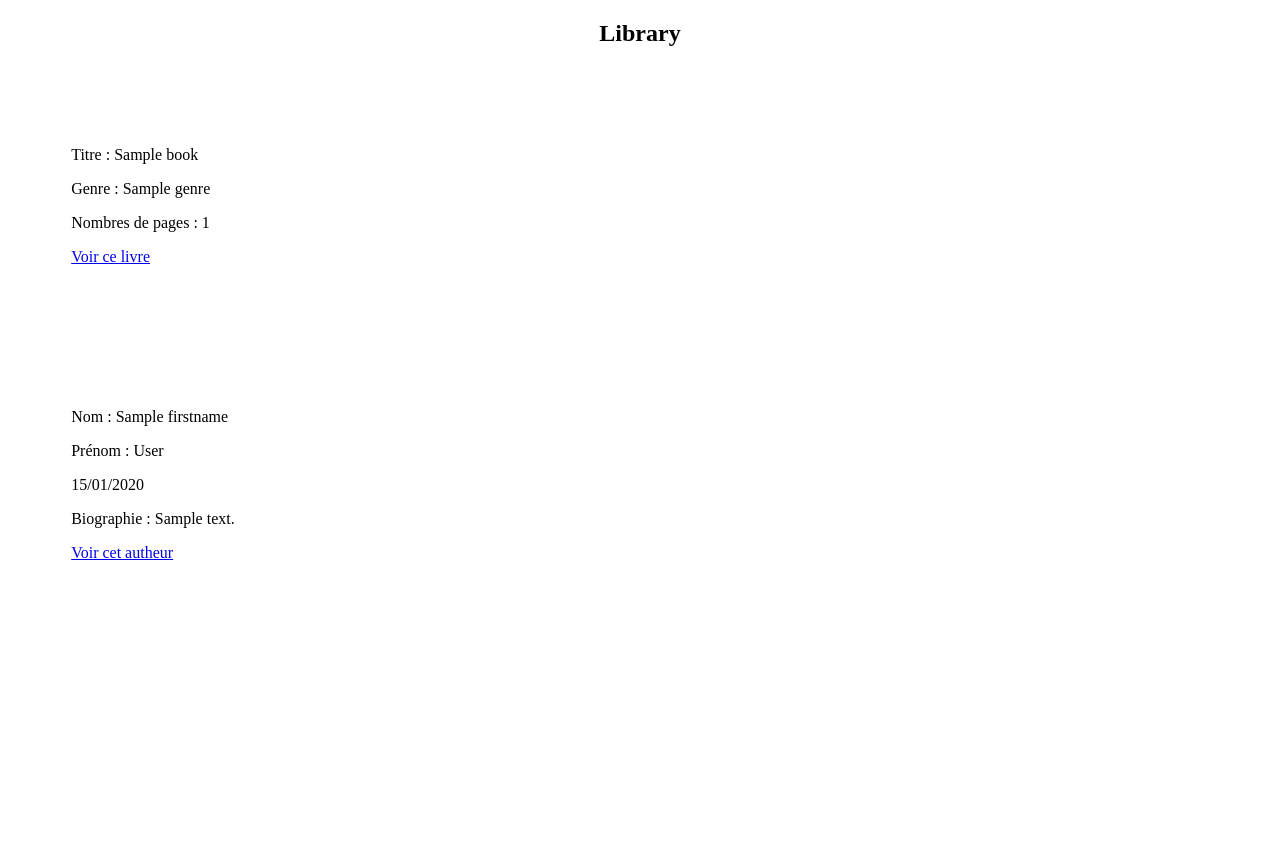
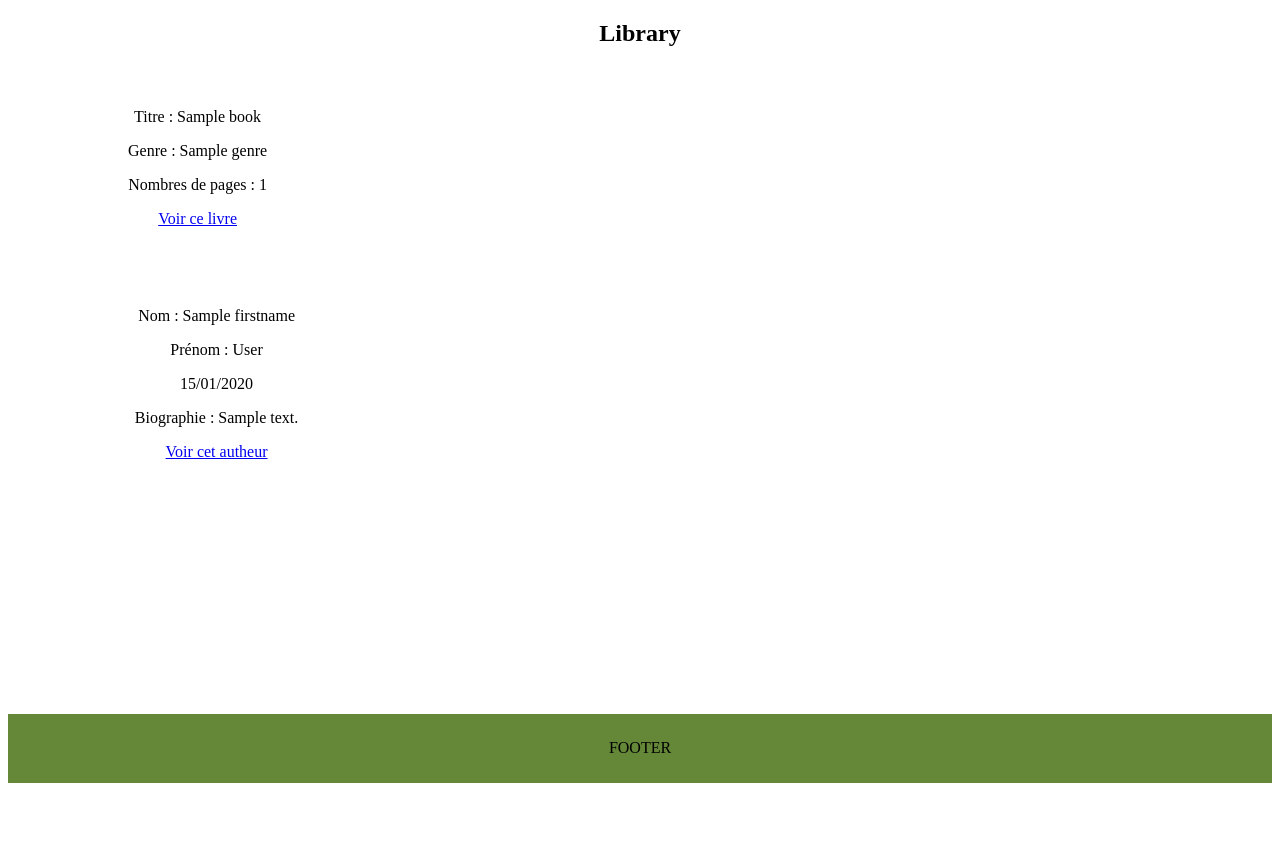
Before and after one commit to GomezGuillaume/library-LaPiscine, a Symfony app: template templates/home.html.twig in a window 1280 px wide. Shown: the part 105-971 px from the top of the page. After the commit the page ends 888 px from the top, so only its background shows below. Run offline with Twig, Linux system fonts and the light colour scheme; the template is opened without the code that fills it: most values are stand-ins (such as "Sample title", 1, 10 or a date in 2020); some libraries are stand-ins or nearby versions.

Commit message:
application of methods, and display

```diff
--- a/public/admin.css
+++ b/public/admin.css
@@ -93,3 +93,24 @@ footer{
 .formControl button{
     margin-top: 5%;
 }
+
+.author-home{
+    width: 33%;
+    text-align: center;
+}
+
+.book-book{
+    display: flex;
+    text-align: center;
+    margin: 0 auto;
+    padding-top: 2%;
+}
+
+.author-author{
+    display: flex;
+    margin-top: 5%;
+}
+
+.book-home{
+    width: 30%;
+}
--- a/src/Controller/HomeController.php
+++ b/src/Controller/HomeController.php
@@ -13,7 +13,7 @@ use Symfony\Component\Routing\Annotation\Route;
 class HomeController extends AbstractController {
 
     /**
-     * @Route ("/home", name = "home")
+     * @Route ("/", name = "home")
      */
     public function home (BookRepository $bookRepository, AuthorRepository $authorRepository) {
 
--- a/templates/base/BaseAuthors.html.twig
+++ b/templates/base/BaseAuthors.html.twig
@@ -17,7 +17,7 @@
     <ul>
         <li><a href={{ path("books") }}>Books</a></li>
         <li><img src="https://www.freeiconspng.com/uploads/open-book-icon-17.png"></li>
-        <li><a href={{ path("authorsklist") }}>Authors</a></li>
+        <li><a href={{ path("authorslist") }}>Authors</a></li>
     </ul>
 </header>
 
--- a/templates/home.html.twig
+++ b/templates/home.html.twig
@@ -2,9 +2,9 @@
 
 
 {% block home %}
-    <div class="block">
+    <div class="book-book">
     {% for book in books %}
-        <div class="book_boucle">
+        <div class="book-home">
             <p>Titre : {{ book.title }}</p>
             <p>Genre : {{ book.genre.name }}</p>
             <p>Nombres de pages : {{ book.NbPages }}</p>
@@ -14,9 +14,9 @@
     {% endfor %}
     </div>
 
-    <div class="block">
+    <div class="author-author">
     {% for author in authors %}
-        <div class="author_boucle">
+        <div class="author-home">
             <p>Nom : {{ author.firstname }}</p>
             <p>Prénom : {{ author.lastname }}</p>
             <p>{{ author.birthdate | date("d/m/Y") }}</p>
```
